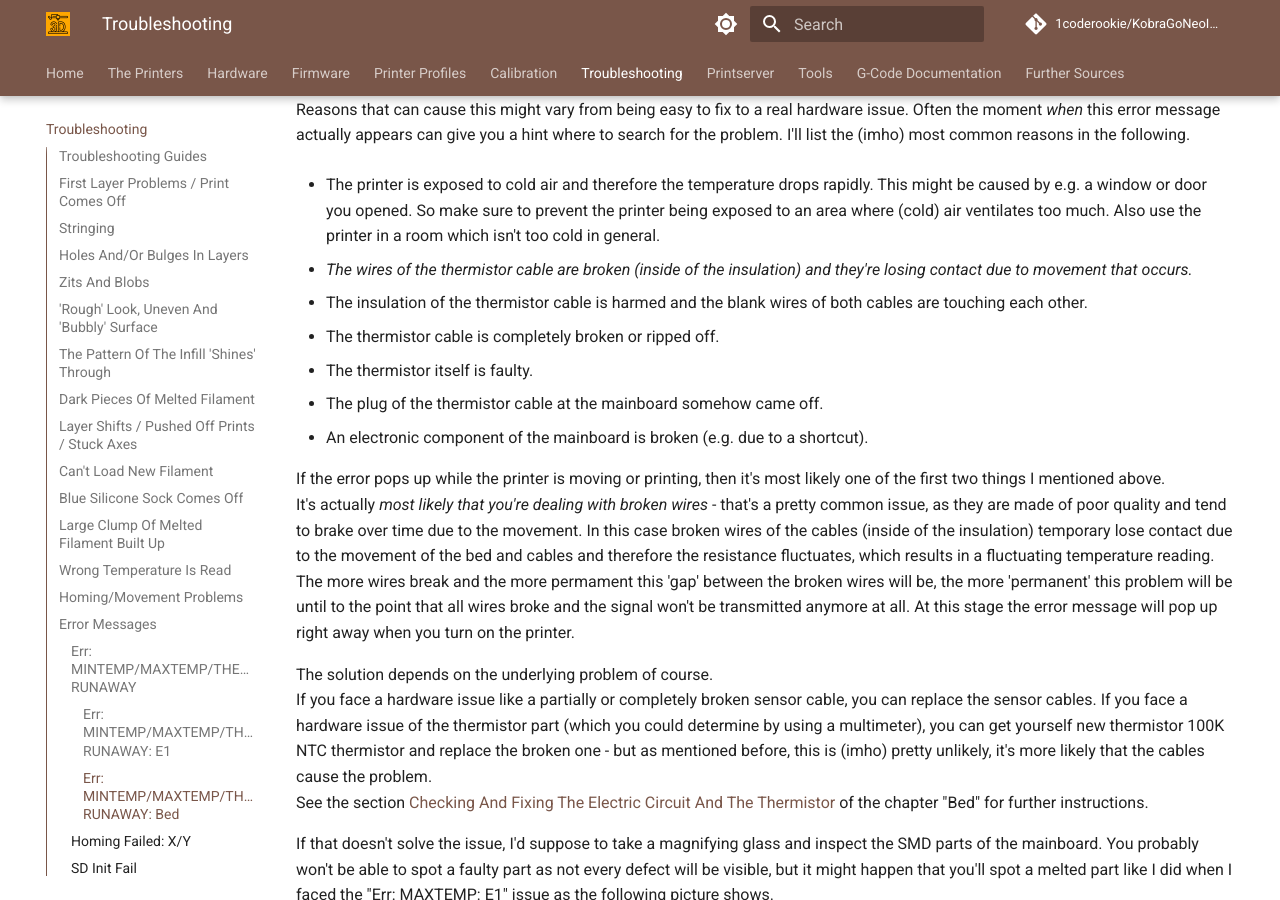
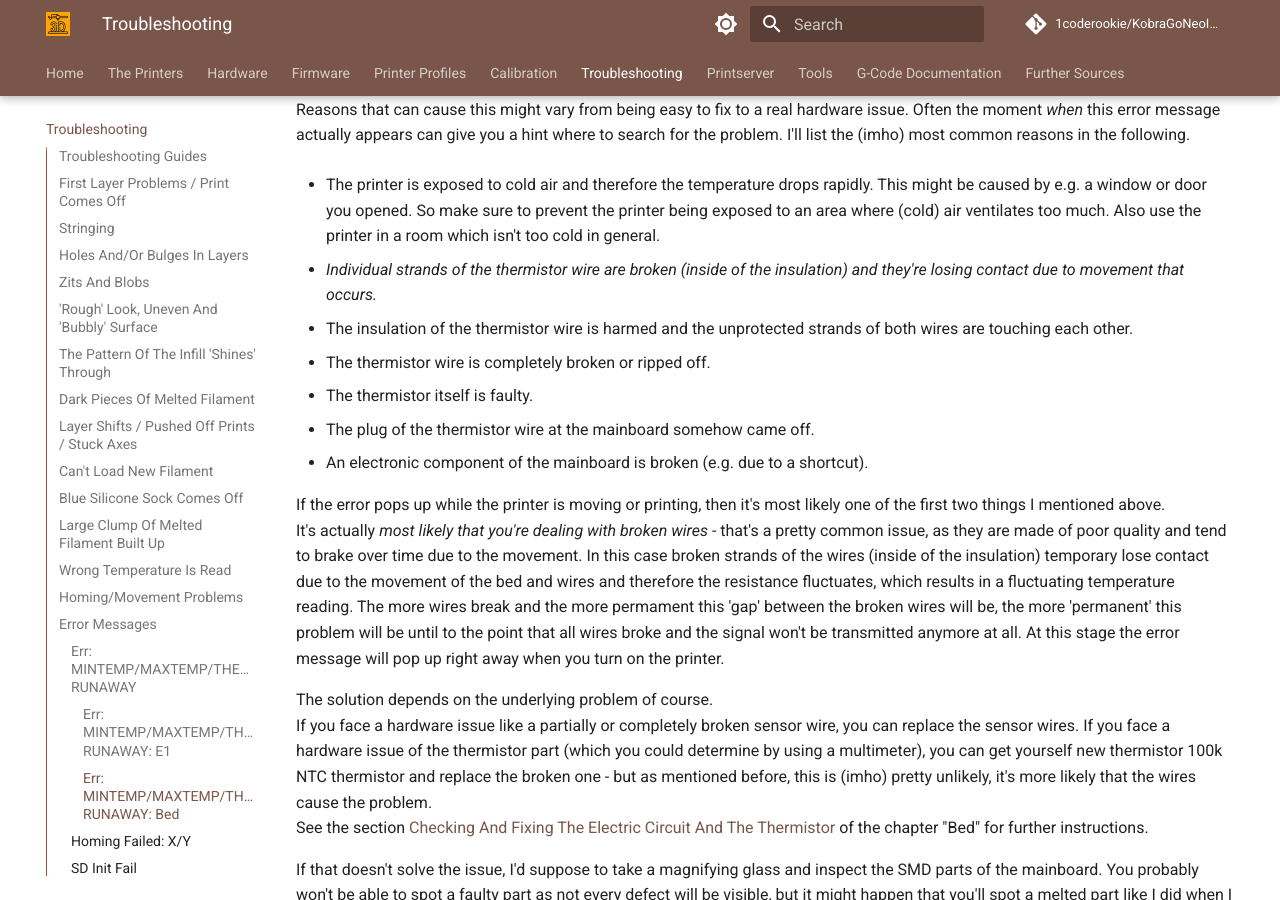
Before and after one commit to 1coderookie/KobraGoNeoInsights, an MkDocs documentation site: the page built from docs/troubleshooting.md, in a window 1280 px wide and 900 px high, scrolled down 10706 px. Built offline with MkDocs 1.6.1 and Material for MkDocs 9.7.7, drawn with Linux system fonts in a browser that asks for light colours; comment, search, counter and statistics services are not loaded; some of the changed text lies outside the part shown.

Commit message:
Update troubleshooting.md

````diff
--- a/docs/troubleshooting.md
+++ b/docs/troubleshooting.md
@@ -138,7 +138,7 @@ Also check the belonging sections in the chapter ["Printhead"](hardware/printhea
 ---
 
 ## Wrong Temperature Is Read
-If an obviously wrong temperature is read (like e.g. 10° for the bed when you have 25° room temperature or even a negative temperature when it's obvously not *that* cold), then it's most likely that you face a faulty cable. The wires inside of the cables tend to break due to the movement and poor quality, and when only a few wires are left, the resistance becomes bigger - which results in an obviously faulty reading.
+If an obviously wrong temperature is read (like e.g. 10° for the bed when you have 25° room temperature or even a negative temperature when it's obvously not *that* cold), then it's most likely that you face a faulty wire. The wires inside of the wires tend to break due to the movement and poor quality, and when only a few wires are left, the resistance becomes bigger - which results in an obviously faulty reading.
 See the section ["Err: MINTEMP/MAXTEMP/THERMAL RUNAWAY"](#err-mintempmaxtempthermal-runaway) and the reasons listed there as well as the possible solutions for further information.
 
 ---
@@ -148,10 +148,10 @@ See the section ["Err: MINTEMP/MAXTEMP/THERMAL RUNAWAY"](#err-mintempmaxtempther
 If you face **homing problems** of
 
 - the **x- or y-axis**, like the printhead crashes into the limit switch and doesn't seem to stop trying to move (which most likely makes an awful sound as well), please see the section ["Homing Failed: X/Y](#homing-failed-xy).
-- the **z-axis**, then it's most likely either a wiring problem (like a broken cable or a loose or unplugged connector) or a faulty switch. Of course the mainboard might be defective as well, but this is more unlikely (imho) if you didn't create a shortcut or so.
+- the **z-axis**, then it's most likely either a wiring problem (like a broken wire or a loose or unplugged connector) or a faulty switch. Of course the mainboard might be defective as well, but this is more unlikely (imho) if you didn't create a shortcut or so.
   So first of all check if the little metal piece at the x-axis gantry which triggers the switch really is in the correct position to trigger the switch.
   Check if the wiring of the switch is correct and if the connectors are plugged in at both the limit switch as well as at the mainboard.
-  You can also measure the cable with a multimeter to see if you face a broken cable.
+  You can also measure the wire with a multimeter to see if you face a broken wire.
   If you know how to use a multimeter correctly, you can also measure the voltage coming from the mainboard to the switch itself, it should be around 3.3V DC. If that's the case, then it's most likely that the limit switch itself is faulty.
 
 If you face **movement problems** of
@@ -163,7 +163,7 @@ If you face **movement problems** of
   Everything should move smooth. Check out the chapter ["Axes"](hardware/axes.md) for further information.
   *If no movement occurs at all*, check if the belonging motor is working.
   Check if the wiring is correct and if the connectors are plugged in at the motor and the mainboard correctly.
-  If that's the case, you could measure the cables using a multimeter to check if there's a broken cable maybe.
+  If that's the case, you could measure the wires using a multimeter to check if there's a broken wire maybe.
 - the **z-axis**, check the belonging wheels of the x-axis gantry which run along the z-axis aluminum frame.
   Are the wheels in the perfect position, can they turn how they're supposed to?
   Is the lead screw system assembled correctly?
@@ -172,11 +172,11 @@ If you face **movement problems** of
   If no movement occurs at all, check if the coupler between the motor and the lead screw is tight and mounted correctly.
   Check if the belonging motor is working.
   Check if the wiring is correct and if the connectors are plugged in at the motor and the mainboard correctly.
-  If that's the case, you could measure the cables using a multimeter to check if there's a broken cable maybe.
+  If that's the case, you could measure the wires using a multimeter to check if there's a broken wire maybe.
   *Another problem might be the z-axis limit switch.* This is an optical type of switch. So if the z-axis only move a tiny bit upwards or if it doesn't move downwards while homing, then it might be that the problem is caused by the limit switch system here.
   So first of all check if the little metal piece at the x-axis gantry which triggers the switch really is in the correct position to trigger the switch.
   Check if the wiring of the switch is correct and if the connectors are plugged in at both the limit switch as well as at the mainboard.
-  You can also measure the cable with a multimeter to see if you face a broken cable.
+  You can also measure the wire with a multimeter to see if you face a broken wire.
   If you know how to use a multimeter correctly, you can also measure the voltage coming from the mainboard to the switch itself, it should be around 3.3V DC. If that's the case, then it's most likely that the limit switch itself is faulty.
 
 ---
@@ -217,8 +217,8 @@ It might happen that either a **wrong temperature will be read** or that the **w
   #define BED_MAXTEMP      120  // max target temp-10=110
   ```
 
-- It also might happen that just an **obviously wrong temperature** or even a **negative temperature** will be reported. This is most likely the case when a lot of the thin wires of the cable inside of the insulation broke and lost contact and only a few wires are still ok. In that case the resistance raises which leads to a faulty temperature reading.
-  This is also one of the most common reasons which cause the MINTEMP error due to a fluctuating resistance and temperature reading while the e.g. bed and therefore the cable moves (which then causes lost contacts of the broken wires in certain positions), but it'll be mentioned as one of the possible reasons further down below as well. There were just some users who reported a negative temperature reading of the actual bed temperature but they didn't had the red 'locked' screen, so I wanted to mention this scenario already here as well.
+- It also might happen that just an **obviously wrong temperature** or even a **negative temperature** will be reported. This is most likely the case when a lot of the thin wires of the wire inside of the insulation broke and lost contact and only a few wires are still ok. In that case the resistance raises which leads to a faulty temperature reading.
+  This is also one of the most common reasons which cause the MINTEMP error due to a fluctuating resistance and temperature reading while the e.g. bed and therefore the wire moves (which then causes lost contacts of the broken wires in certain positions), but it'll be mentioned as one of the possible reasons further down below as well. There were just some users who reported a negative temperature reading of the actual bed temperature but they didn't had the red 'locked' screen, so I wanted to mention this scenario already here as well.
 
 In the following sections I'll go over these messages for both the extruder and the bed and what the reasons and possible solutions might be.
 
@@ -242,19 +242,19 @@ Reasons that can cause this might vary from being easy to fix to a real hardware
 
 - The printer is exposed to cold air and therefore the temperature drops rapidly. This might be caused by e.g. a window or door you opened. So make sure to prevent the printer being exposed to an area where (cold) air ventilates too much. Also use the printer in a room which isn't too cold in general.
 - The blue [silicone sock](hardware/printhead.md#silicone-sock) of the heater block came off (or isn't present because you took it off) and the part cooling fan blows at the heater block instead of blowing at the printed part. So make sure to add a silicone sock and adjust the airflow of the part cooling fan.
-- *The wires of the thermistor cable are broken (inside of the insulation) and they're losing contact due to movement that occurs.*
-- The insulation of the thermistor cable is harmed and the blank wires of both cables are touching each other.
-- The thermistor cable is completely broken or ripped off.
+- *Idividual strands of the thermistor wire are broken (inside of the insulation) and they're losing contact due to movement that occurs.*
+- The insulation of the thermistor wire is harmed and the unprotected strands of both wires are touching each other.
+- The thermistor wire is completely broken or ripped off.
 - The thermistor itself is faulty.
-- The plug of the thermistor cable at the mainboard somehow came off.
+- The plug of the thermistor wire at the mainboard somehow came off.
 - An electronic component of the mainboard is broken (e.g. due to a shortcut).
 
 If the error pops up while the printer is moving or printing, then it's most likely one of the first two things I mentioned above.
-It might also be the third point as a broken wire loses contact due to movements and therefore the resistance becomes bigger (if just a few wires of the cable are broken inside of the insulation) or the signal won't be transmitted anymore at all (if the wire is completely broken).
+It might also be the third point as a broken wire loses contact due to movements and therefore the resistance becomes bigger (if just a few strands of the wire are broken inside of the insulation) or the signal won't be transmitted anymore at all (if the wire is completely broken).
 If the error pops up right away when you turn on the printer, then it's most likely one of the other problems.
 
 The solution depends on the underlying problem of course.
-If you face a hardware issue of the thermistor part (like a partially or completely broken sensor cable or a faulty thermistor which you could determine by using a multimeter as well), just get yourself a new thermistor and replace the broken one.
+If you face a hardware issue of the thermistor part (like a partially or completely broken sensor wire or a faulty thermistor which you could determine by using a multimeter as well), just get yourself a new thermistor and replace the broken one.
 See the section ["Checking The Cartridge Heater And The Thermistor"](hardware/printhead.md#checking-the-cartridge-heater-and-the-thermistor) of the chapter "Printhead" for further instructions.
 
 If that doesn't solve the issue, I'd suppose to take a magnifying glass and inspect the SMD parts of the mainboard. You probably won't be able to spot a faulty part as not every defect will be visible, but it might happen that you'll spot a melted part like I did when I faced the "Err: MAXTEMP: E1" issue as the following picture shows. <br> ![Melted D4](assets/images/mainboard_melted-D4_web.jpg)
@@ -282,19 +282,19 @@ Reasons that can cause this might vary from being easy to fix to a real hardware
 
 - The printer is exposed to cold air and therefore the temperature drops rapidly. This might be caused by e.g. a window or door you opened. So make sure to prevent the printer being exposed to an area where (cold) air ventilates too much. Also use the printer in a room which isn't too cold in general.
 
-- *The wires of the thermistor cable are broken (inside of the insulation) and they're losing contact due to movement that occurs.*
-- The insulation of the thermistor cable is harmed and the blank wires of both cables are touching each other.
-- The thermistor cable is completely broken or ripped off.
+- *Individual strands of the thermistor wire are broken (inside of the insulation) and they're losing contact due to movement that occurs.*
+- The insulation of the thermistor wire is harmed and the unprotected strands of both wires are touching each other.
+- The thermistor wire is completely broken or ripped off.
 - The thermistor itself is faulty.
-- The plug of the thermistor cable at the mainboard somehow came off.
+- The plug of the thermistor wire at the mainboard somehow came off.
 - An electronic component of the mainboard is broken (e.g. due to a shortcut).
 
 If the error pops up while the printer is moving or printing, then it's most likely one of the first two things I mentioned above.
-It's actually *most likely that you're dealing with broken wires* - that's a pretty common issue, as they are made of poor quality and tend to brake over time due to the movement. In this case broken wires of the cables (inside of the insulation) temporary lose contact due to the movement of the bed and cables and therefore the resistance fluctuates, which results in a fluctuating temperature reading. The more wires break and the more permament this 'gap' between the broken wires will be, the more 'permanent' this problem will be until to the point that all wires broke and the signal won't be transmitted anymore at all. At this stage the error message will pop up right away when you turn on the printer.
+It's actually *most likely that you're dealing with broken wires* - that's a pretty common issue, as they are made of poor quality and tend to brake over time due to the movement. In this case broken strands of the wires (inside of the insulation) temporary lose contact due to the movement of the bed and wires and therefore the resistance fluctuates, which results in a fluctuating temperature reading. The more wires break and the more permament this 'gap' between the broken wires will be, the more 'permanent' this problem will be until to the point that all wires broke and the signal won't be transmitted anymore at all. At this stage the error message will pop up right away when you turn on the printer.
 
 The solution depends on the underlying problem of course.
-If you face a hardware issue like a partially or completely broken sensor cable, you can replace the sensor cables.
-If you face a hardware issue of the thermistor part (which you could determine by using a multimeter), you can get yourself new thermistor 100K NTC thermistor and replace the broken one - but as mentioned before, this is (imho) pretty unlikely, it's more likely that the cables cause the problem.
+If you face a hardware issue like a partially or completely broken sensor wire, you can replace the sensor wires.
+If you face a hardware issue of the thermistor part (which you could determine by using a multimeter), you can get yourself new thermistor 100k NTC thermistor and replace the broken one - but as mentioned before, this is (imho) pretty unlikely, it's more likely that the wires cause the problem.
 See the section [Checking And Fixing The Electric Circuit And The Thermistor](hardware/bed.md#checking-and-fixing-the-electric-circuit-and-the-thermistor) of the chapter "Bed" for further instructions.
 
 If that doesn't solve the issue, I'd suppose to take a magnifying glass and inspect the SMD parts of the mainboard. You probably won't be able to spot a faulty part as not every defect will be visible, but it might happen that you'll spot a melted part like I did when I faced the "Err: MAXTEMP: E1" issue as the following picture shows. <br> ![Melted D4](assets/images/mainboard_melted-D4_web.jpg)
@@ -312,7 +312,7 @@ When trying to home the x- and/or y-axis, the error message "Homing Failed: X/Y
 This occurs when either
 
 - the belonging switch isn't installed correctly and therefore can't be properly triggered by the belonging part of the head or the bed,
-- the wiring is faulty (e.g. a loose connector either at the belonging switch or at the mainboard, a broken cable),
+- the wiring is faulty (e.g. a loose connector either at the belonging switch or at the mainboard, a broken wire),
 - the limit switch itself is faulty,
 - the mainboard is damaged (which ususally is pretty unlikely if you didn't somehow create a shortcut or so).
 
````
